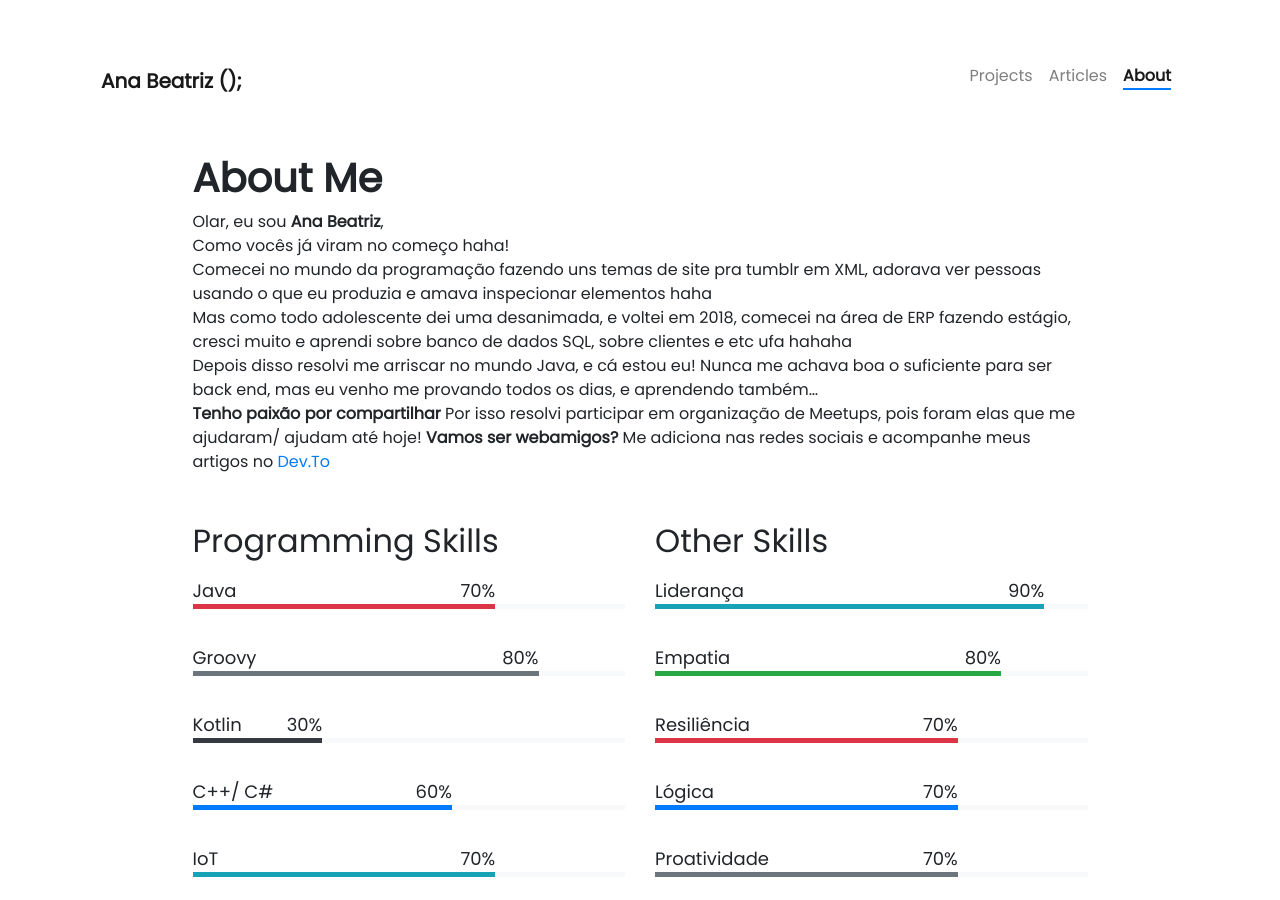
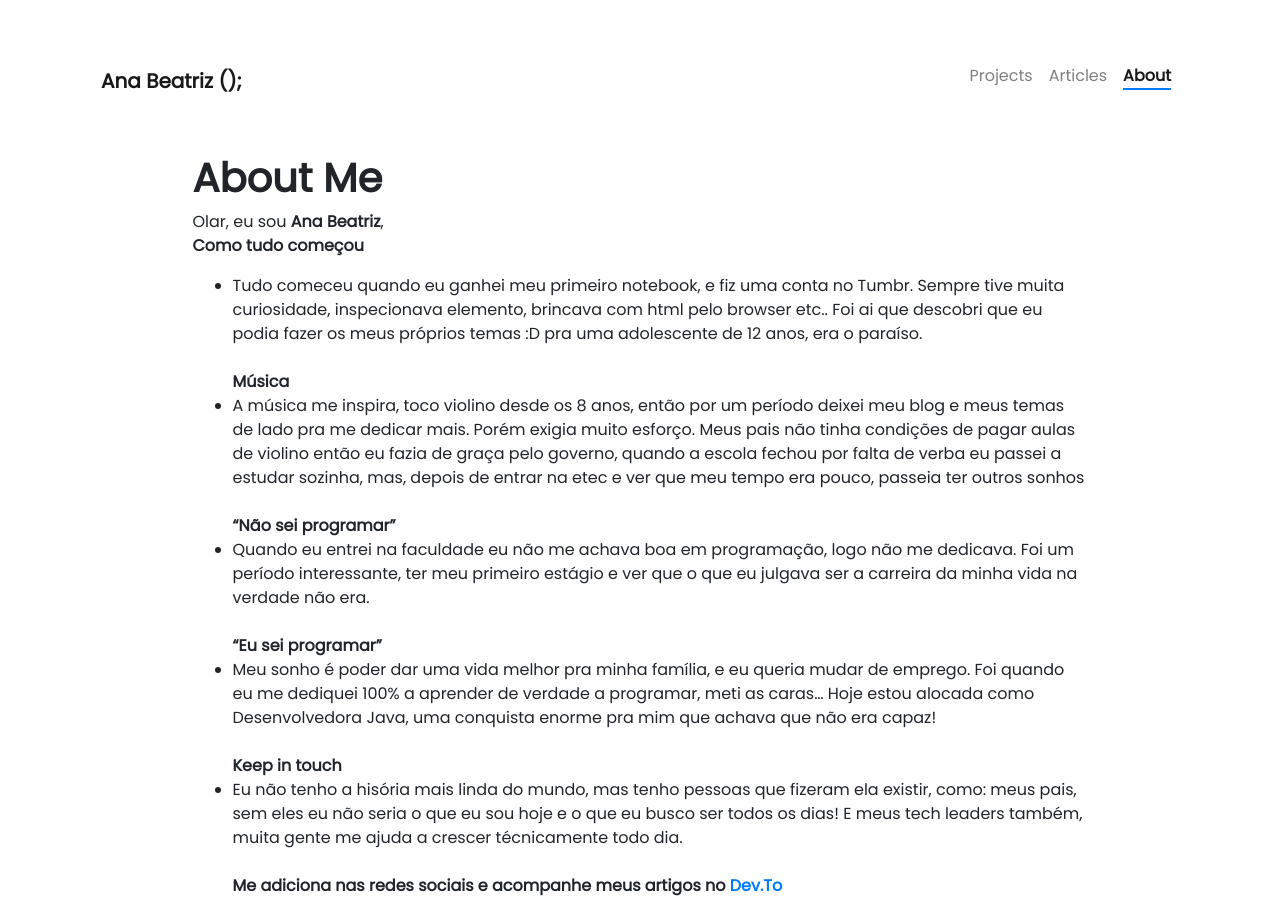
Before and after one commit to anabneri/anabneri.github.io, a Jekyll site: the page built from pages/about.md, in a window 1280 px wide and 900 px high. Built offline with Jekyll 4.4.1, drawn with Linux system fonts in a browser that asks for light colours; nearby versions of some CDN libraries.

Commit message:
algumas alterações

```diff
--- a/_config.yml
+++ b/_config.yml
@@ -1,11 +1,9 @@
 ### Site Settings ###
 title               : Ana Beatriz ();
 description         : >-                               # >- means to ignore newlines until "url:"
-                      Sou a Ana Beatriz, tenho 19 anos e Desenvolvedora Java.
-                      Sou uma amante de séries, filmes e rock! Toco violino nas horas vagas e
-                      só funciono depois do café haha.
-                      Aqui tem um pouco das tecnologias que eu sei, ando praticando e uns artigos que eu publico.
-                      Me segue nas redes sociais! Vamos ser webamigos :D
+                      Sou a Ana Beatriz, tenho 19 anos e Desenvolvedora Java e Groovy.
+                      Adepta a movimento de mulheres na tecnologia. Amante de livros, séries e gatinhos :)
+                      Welcome to my portfolio
 
 url                 : "anabneri.github.io"                               # base hostname & protocol for your site (e.g. http://example.com)
 baseurl             : "/anabneri.github.io"                    # subpath of your site (e.g. /blog) [IMPORTANT: use "" if your are hosting at https://username.github.io directly]
--- a/pages/about.md
+++ b/pages/about.md
@@ -8,13 +8,17 @@ weight: 3
 # **About Me**
 
 Olar, eu sou **Ana Beatriz**,<br>
-Como vocês já viram no começo haha! <br>
-Comecei no mundo da programação fazendo uns temas de site pra tumblr em XML, adorava ver pessoas usando o que
-eu produzia e amava inspecionar elementos haha <br>
-Mas como todo adolescente dei uma desanimada, e voltei em 2018, comecei na área de ERP fazendo estágio, cresci muito e aprendi sobre banco de dados SQL, sobre clientes e etc ufa hahaha <br>
-Depois disso resolvi me arriscar no mundo Java, e cá estou eu! Nunca me achava boa o suficiente para ser back end, mas eu venho me provando todos os dias, e aprendendo também...<br>
-**Tenho paixão por compartilhar** Por isso resolvi participar em organização de Meetups, pois foram elas que me ajudaram/ ajudam até hoje!
-**Vamos ser webamigos?** Me adiciona nas redes sociais e acompanhe meus artigos no [Dev.To](https://dev.to/anabneri_8)
+**Como tudo começou** <br>
+- Tudo comeceu quando eu ganhei meu primeiro notebook, e fiz uma conta no Tumbr. Sempre tive muita curiosidade, inspecionava elemento, brincava com html pelo browser etc.. Foi ai que descobri que eu podia fazer os meus próprios temas :D pra uma adolescente de 12 anos, era o paraíso.<br><br>
+**Música** <br>
+- A música me inspira, toco violino desde os 8 anos, então por um período deixei meu blog e meus temas de lado pra me dedicar mais. Porém exigia muito esforço. Meus pais não tinha condições de pagar aulas de violino então eu fazia de graça pelo governo, quando a escola fechou por falta de verba eu passei a estudar sozinha, mas, depois de entrar na etec e ver que meu tempo era pouco, passeia ter outros sonhos<br><br>
+**"Não sei programar"** <br>
+- Quando eu entrei na faculdade eu não me achava boa em programação, logo não me dedicava. Foi um período interessante, ter meu primeiro estágio e ver que o que eu julgava ser a carreira da minha vida na verdade não era.<br><br>
+**"Eu sei programar"** <br>
+- Meu sonho é poder dar uma vida melhor pra minha família, e eu queria mudar de emprego. Foi quando eu me dediquei 100% a aprender de verdade a programar, meti as caras... Hoje estou alocada como Desenvolvedora Java, uma conquista enorme pra mim que achava que não era capaz!<br><br>
+**Keep in touch** <br>
+- Eu não tenho a hisória mais linda do mundo, mas tenho pessoas que fizeram ela existir, como: meus pais, sem eles eu não seria o que eu sou hoje e o que eu busco ser todos os dias! E meus tech leaders também, muita gente me ajuda a crescer técnicamente todo dia.<br><br>
+**Me adiciona nas redes sociais e acompanhe meus artigos no [Dev.To](https://dev.to/anabneri_8)**
 
 <div class="row">
 {% include about/skills.html title="Programming Skills" source=site.data.programming-skills %}
```
Also changed, not shown: photos/eu1.jpg (added), photos/eu3.jpg (added), photos/eu4.jpg (added), photos/eu5.jpg (added), photos/euflando.jpg (added), 6 other files.
